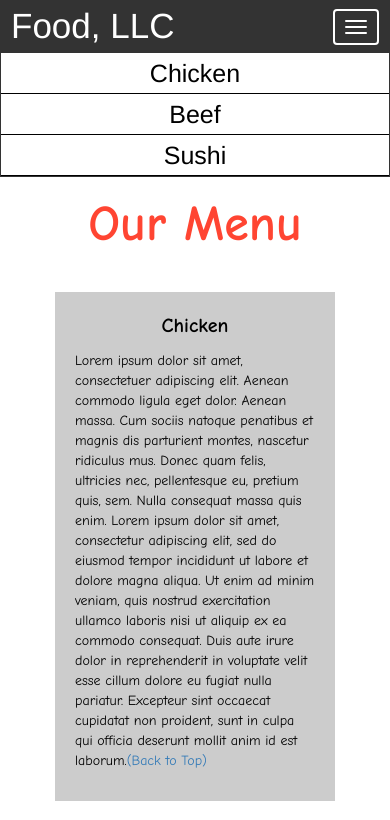
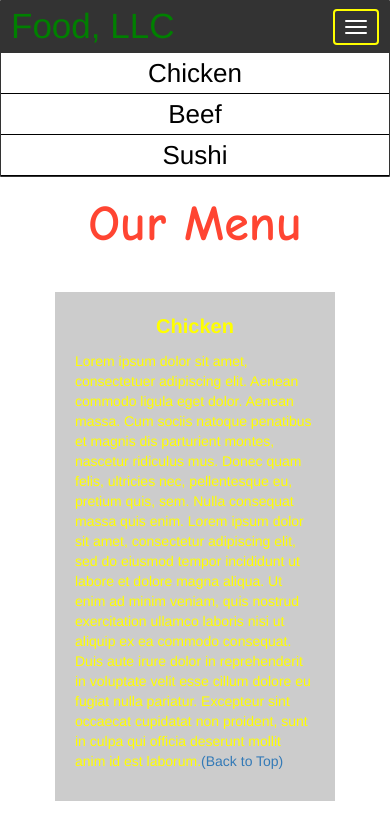
Before and after one commit to geethuuu/coursera-test, a plain HTML site: page module3_solution/index.html in a window 390 px wide. Both pictures are taken after a click on the button 356 px from the left and 27 px from the top of the page. Shown: the top 820 px of the page. Drawn offline with nearby package versions, Linux system fonts and the light colour scheme.

Commit message:
Update style.css

```diff
--- a/module3_solution/style.css
+++ b/module3_solution/style.css
@@ -1,3 +1,4 @@
+
 
 .container-fluid{
 	margin: 0;
@@ -5,18 +6,18 @@
 }
 
 .navbar{
-	border-radius: 0px;
+	border-radius: 1px;
 	background-color: rgba(0,0,0,0.8);
 }
 
 .navbar-brand{
   font-size: 35px;
-  color: white;
+  color:green;
   padding-left: 25px;
 }
 
 .navbar-brand:hover{
-	color: white;
+	color: yellow;
 }
 
 .nav{
@@ -25,14 +26,14 @@
 }
 
 .navbar-nav{
-  font-size: 25px;
+  font-size: 26px;
   text-align: center;
   margin: 0;
   padding: 0;
 }
 
 .navbar-toggle{
-	border: 2px solid white;
+	border: 2px solid yellow;
 	margin-right: 25px;
 }
 
@@ -67,7 +68,7 @@ li{
 
 .menu-item:hover{
 	background-color: rgba(0,0,0,0.9);
-	color: rgba(0,0,0,0.4);
+	color:cyan
 }
 
 
@@ -80,9 +81,9 @@ li{
 	margin: 20px;
 	width: auto;
 	height: auto;
-	color: black;
+	color: yellow;
 	background-color: rgba(0,0,0,0.2);
-	font-family: "Comic Sans MS", cursive, sans-serif;
+	font: "Comic Sans MS";
 	padding: 20px;
 }
 
```
